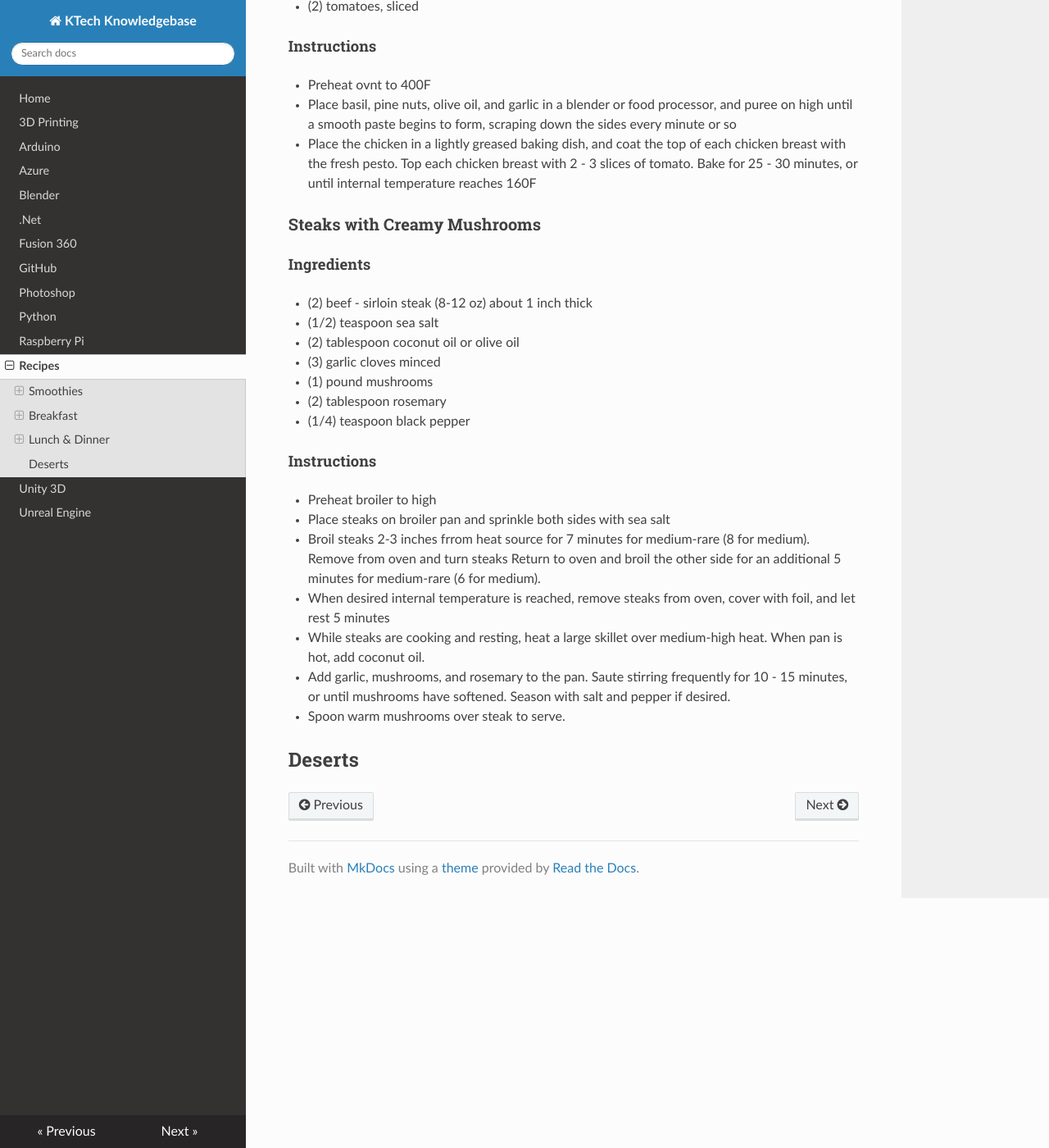
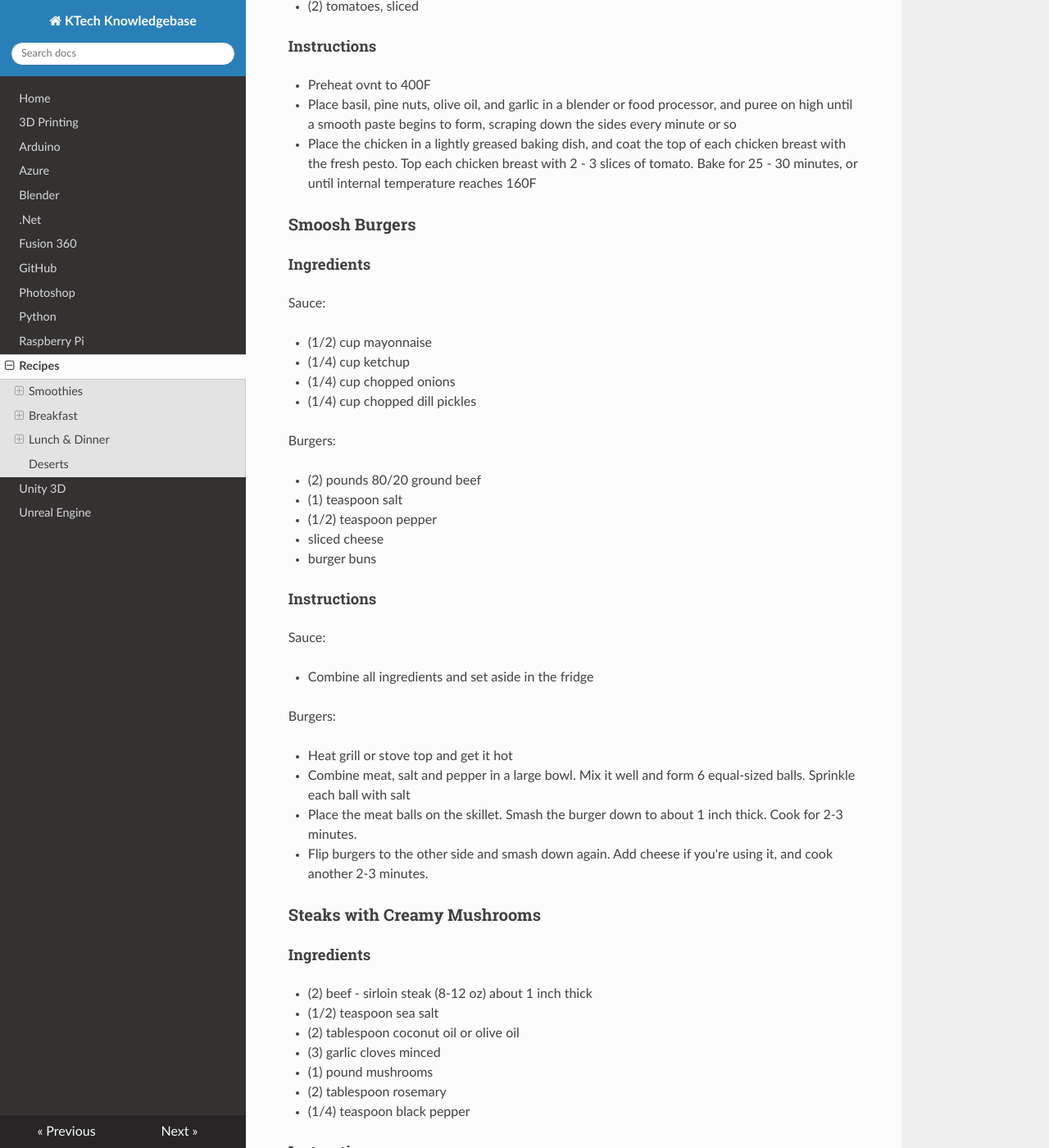
Before and after one commit to KTech-Kevin/knowledgebase, an MkDocs documentation site: the page built from docs/recipes.md, in a window 1280 px wide and 1400 px high, scrolled down 3344 px. Shown: the whole window at 82% size. Built offline with MkDocs 1.6.1, drawn with Linux system fonts in a browser that asks for light colours; nearby versions of some CDN libraries.

Commit message:
New notes
Python notes and a new recipe

```diff
--- a/docs/recipes.md
+++ b/docs/recipes.md
@@ -147,6 +147,41 @@ for lunch. Approximate cooking time: 45 minutes
   of tomato. Bake for 25 - 30 minutes, or until internal temperature reaches
   160F
 
+### Smoosh Burgers
+
+#### Ingredients
+
+Sauce:
+
+- (1/2) cup mayonnaise
+- (1/4) cup ketchup
+- (1/4) cup chopped onions
+- (1/4) cup chopped dill pickles
+
+Burgers:
+
+- (2) pounds 80/20 ground beef
+- (1) teaspoon salt
+- (1/2) teaspoon pepper
+- sliced cheese
+- burger buns
+
+#### Instructions
+
+Sauce:
+
+- Combine all ingredients and set aside in the fridge
+
+Burgers:
+
+- Heat grill or stove top and get it hot
+- Combine meat, salt and pepper in a large bowl. Mix it well and form 6
+  equal-sized balls. Sprinkle each ball with salt
+- Place the meat balls on the skillet. Smash the burger down to about 1 inch
+  thick. Cook for 2-3 minutes.
+- Flip burgers to the other side and smash down again. Add cheese if you're
+  using it, and cook another 2-3 minutes.
+
 ### Steaks with Creamy Mushrooms
 
 #### Ingredients
```
Also changed, not shown: docs/python.md (+36 -0 lines).
